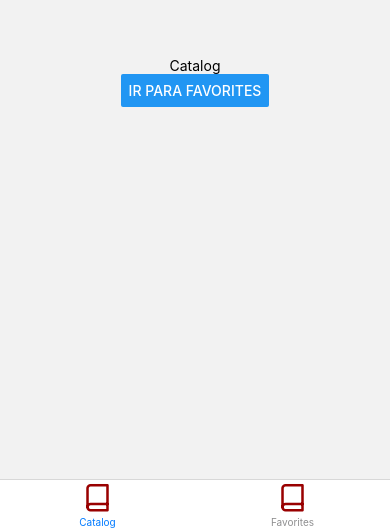
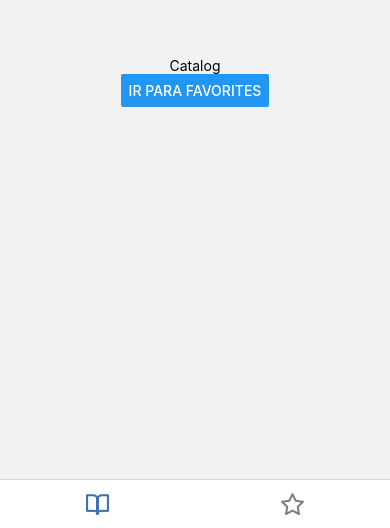
Before and after one commit to pedroaaluz/food-catalog, a React Native app: screen / in a window 390 px wide. Shown: the part 316-844 px from the top of the page. Built offline with nearby package versions, Linux system fonts and the light colour scheme.

Commit message:
refactor: :lipstick: new tab bar

```diff
--- a/src/route.tsx
+++ b/src/route.tsx
@@ -6,36 +6,43 @@
 import {NavigationContainer} from '@react-navigation/native';
 import React from 'react';
 import {RootStackParamList} from './types/rootStackParamListType';
-import Icon from 'react-native-vector-icons/Feather';
+import FeatherIcon from 'react-native-vector-icons/Feather';
 import type {} from '@react-navigation/native-stack';
 
 const Tab = createBottomTabNavigator<RootStackParamList>();
 // RouteProp<RootStackParamList, keyof RootStackParamList>
 
+const iconsFocused = {
+  Catalog: 'book-open',
+  Favorites: 'star',
+};
+
+const iconsNoFocused = {
+  Catalog: 'book',
+  Favorites: 'star',
+};
+
 export const Routes = () => {
   return (
     <NavigationContainer>
-      <Tab.Navigator>
-        <Tab.Screen
-          name="Catalog"
-          component={Catalog}
-          options={{
-            headerShown: false,
-            tabBarIcon: ({color}) => (
-              <Icon name="book" size={30} color="#900" />
-            ),
-          }}
-        />
-        <Tab.Screen
-          name="Favorites"
-          component={Favorites}
-          options={{
-            headerShown: false,
-            tabBarIcon: ({color}) => (
-              <Icon name="book" size={30} color="#900" />
-            ),
-          }}
-        />
+      <Tab.Navigator
+        screenOptions={({route}) => ({
+          tabBarIcon: ({focused, color, size}) => {
+            const iconName = focused
+              ? iconsFocused[route.name]
+              : iconsNoFocused[route.name];
+
+            // You can return any component that you like here!
+            return <FeatherIcon name={iconName} size={size} color={color} />;
+          },
+          tabBarActiveTintColor: '#3f72af',
+          tabBarInactiveTintColor: 'gray',
+          headerShown: false,
+          tabBarAllowFontScaling: true,
+          tabBarShowLabel: false,
+        })}>
+        <Tab.Screen name="Catalog" component={Catalog} />
+        <Tab.Screen name="Favorites" component={Favorites} />
       </Tab.Navigator>
     </NavigationContainer>
   );
```
